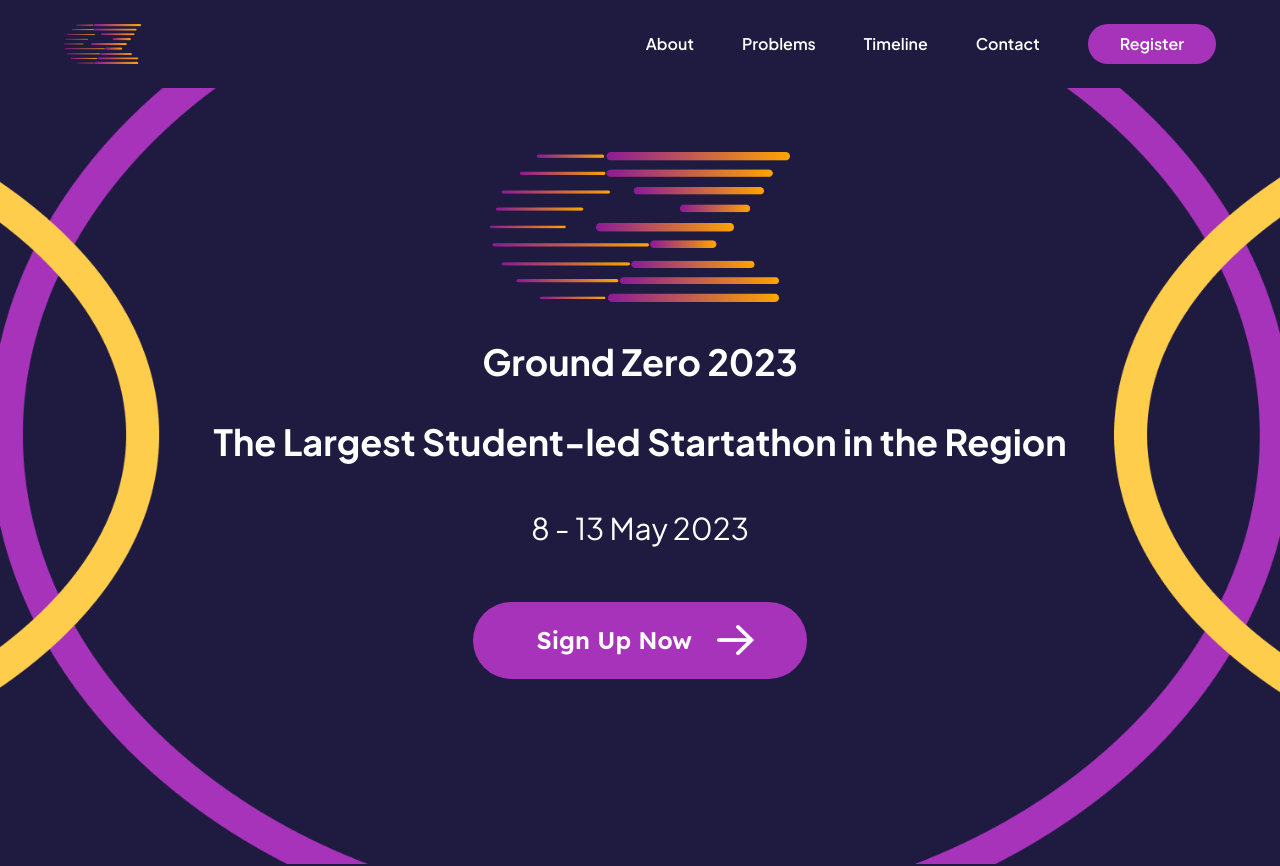
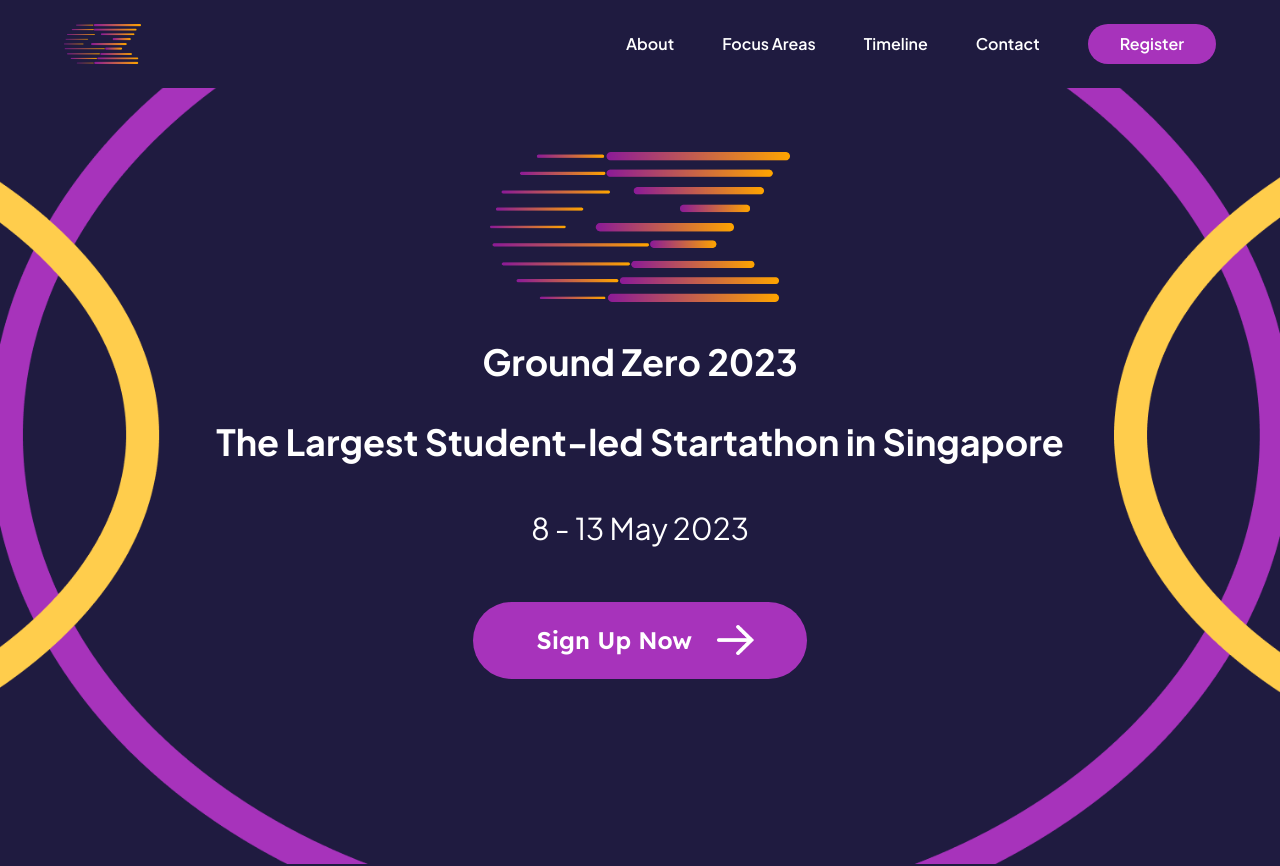
Before and after one commit to groundzero2023/groundzero-website, a React (Vite) app in the folder groundzero/: page / in a window 1280 px wide. Shown: the top 866 px of the page. Built offline with nearby package versions, Linux system fonts and the light colour scheme.

Commit message:
Update Text

```diff
--- a/groundzero/src/components/HomePage.jsx
+++ b/groundzero/src/components/HomePage.jsx
@@ -22,7 +22,7 @@ const HomePage = () => {
                     <div className="font-bold text-4xl pb-12 text-center mt-10">
                         Ground Zero 2023
                         <br /><br />
-                        The Largest Student-led Startathon in the Region
+                        The Largest Student-led Startathon in Singapore
                     </div>
                     <div className="font-light text-3xl text-justify">
                         8 - 13 May 2023
--- a/groundzero/src/components/NavigationBar.jsx
+++ b/groundzero/src/components/NavigationBar.jsx
@@ -14,7 +14,7 @@ const NavigationBar = () => {
           <Link to="/#about">About</Link>
         </li>
         <li>
-          <Link to="/#problems">Problems</Link>
+          <Link to="/#problems">Focus Areas</Link>
         </li>
         <li>
           <Link to="/#timeline">Timeline</Link>
```
